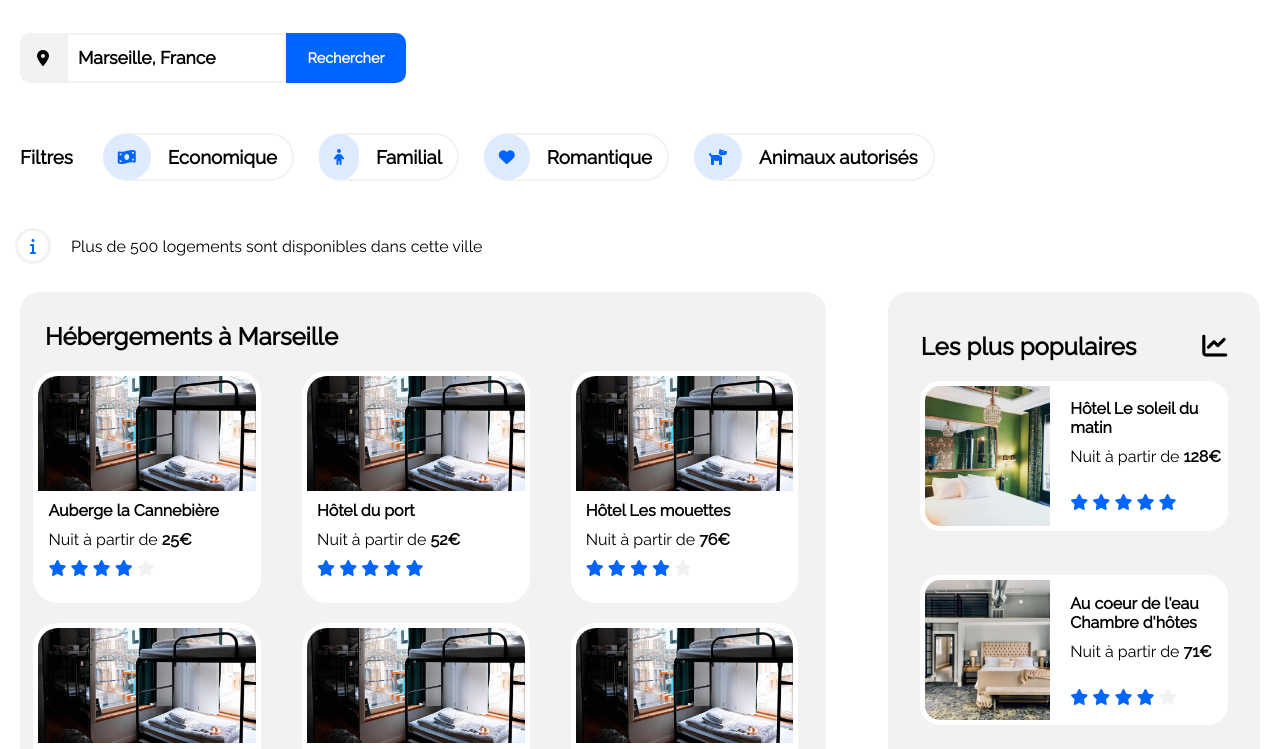
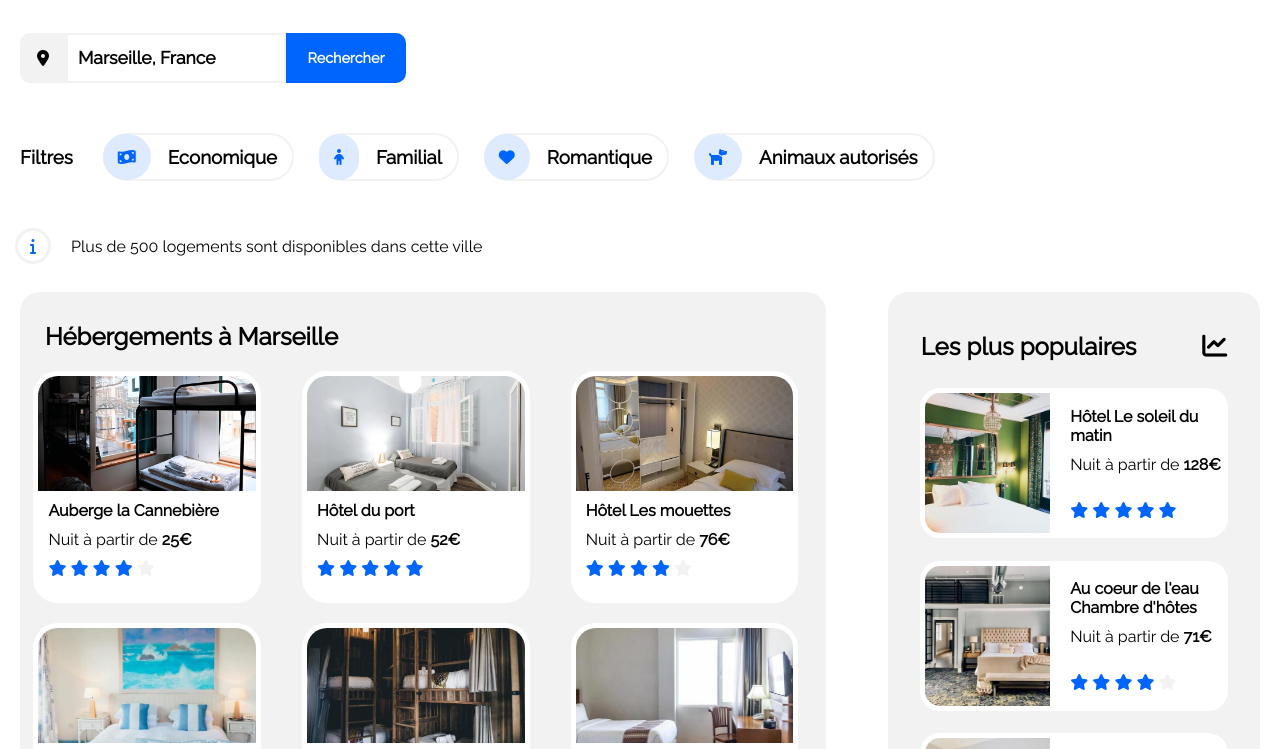
Before and after one commit to GuillaumeCabaret/CabaretGuillaume_2_18052021, a plain HTML site: page index.html in a window 1280 px wide. Shown: the part 156-905 px from the top of the page. Drawn offline with Linux system fonts and the light colour scheme.

Commit message:
add correct assets

```diff
--- a/index.html
+++ b/index.html
@@ -106,7 +106,7 @@
                 <a href="#">
                     <div class="hotel-port">
                         <figure>
-                            <img src="../CabaretGuillaume_2_18052021/assets/images/hebergements/4_small/marcus-loke-WQJvWU_HZFo-unsplash.jpg" alt="Hôtel du port" />
+                            <img src="../CabaretGuillaume_2_18052021/assets/images/hebergements/4_small/fred-kleber-gTbaxaVLvsg-unsplash.jpg" alt="Hôtel du port" />
                             <figcaption>
                                 <h4>Hôtel du port</h4>
                                 <p>Nuit à partir de <strong>52€</strong></p>
@@ -124,7 +124,7 @@
                 <a href="#">
                     <div class="mouettes">
                         <figure>
-                            <img src="../CabaretGuillaume_2_18052021/assets/images/hebergements/4_small/marcus-loke-WQJvWU_HZFo-unsplash.jpg" alt="Hôtel Les mouettes" />
+                            <img src="../CabaretGuillaume_2_18052021/assets/images/hebergements/4_small/reisetopia-B8WIgxA_PFU-unsplash.jpg" alt="Hôtel Les mouettes" />
                             <figcaption>
                                 <h4>Hôtel Les mouettes</h4>
                                 <p>Nuit à partir de <strong>76€</strong></p>
@@ -142,7 +142,7 @@
                 <a href="#">
                     <div class="mer">
                         <figure>
-                            <img src="../CabaretGuillaume_2_18052021/assets/images/hebergements/4_small/marcus-loke-WQJvWU_HZFo-unsplash.jpg" alt="Hôtel de la mer" />
+                            <img src="../CabaretGuillaume_2_18052021/assets/images/hebergements/4_small/annie-spratt-Eg1qcIitAuA-unsplash.jpg" alt="Hôtel de la mer" />
                             <figcaption>
                                 <h4>Hôtel de la mer</h4>
                                 <p>Nuit à partir de <strong>46€</strong></p>
@@ -159,7 +159,7 @@
                 <a href="#">
                     <div class="panier">
                         <figure>
-                            <img src="../CabaretGuillaume_2_18052021/assets/images/hebergements/4_small/marcus-loke-WQJvWU_HZFo-unsplash.jpg" alt="Auberge Le Panier" />
+                            <img src="../CabaretGuillaume_2_18052021/assets/images/hebergements/4_small/nicate-lee-kT-ZyaiwBe0-unsplash.jpg" alt="Auberge Le Panier" />
                             <figcaption>
                                 <h4>Auberge Le Panier</h4>
                                 <p>Nuit à partir de <strong>23€</strong></p>
@@ -177,7 +177,7 @@
                 <a href="#">
                     <div class="Amina">
                         <figure>
-                            <img src="../CabaretGuillaume_2_18052021/assets/images/hebergements/4_small/marcus-loke-WQJvWU_HZFo-unsplash.jpg" alt="Hôtel chez Amina" />
+                            <img src="../CabaretGuillaume_2_18052021/assets/images/hebergements/4_small/febrian-zakaria-M6S1WvfW68A-unsplash.jpg" alt="Hôtel chez Amina" />
                             <figcaption>
                                 <h4>Hôtel chez Amina</h4>
                                 <p>Nuit à partir de <strong>96€</strong></p>
--- a/style.css
+++ b/style.css
@@ -364,7 +364,8 @@ nav li a:hover {
 }
 
 .popular_rooms {
-    height: 85%;
+    margin-top: 2%;
+    height: 78%;
     display: flex;
     flex-direction: column;
     justify-content: space-between;
```
